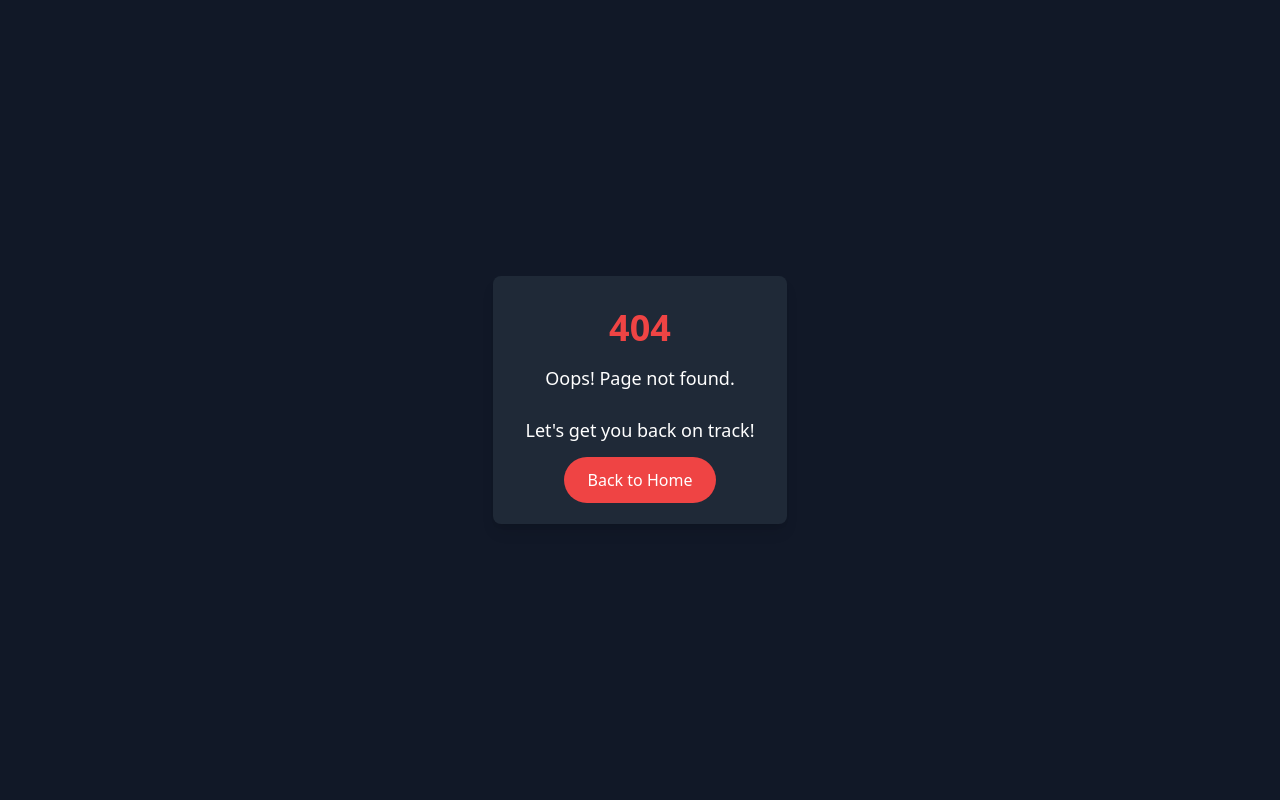
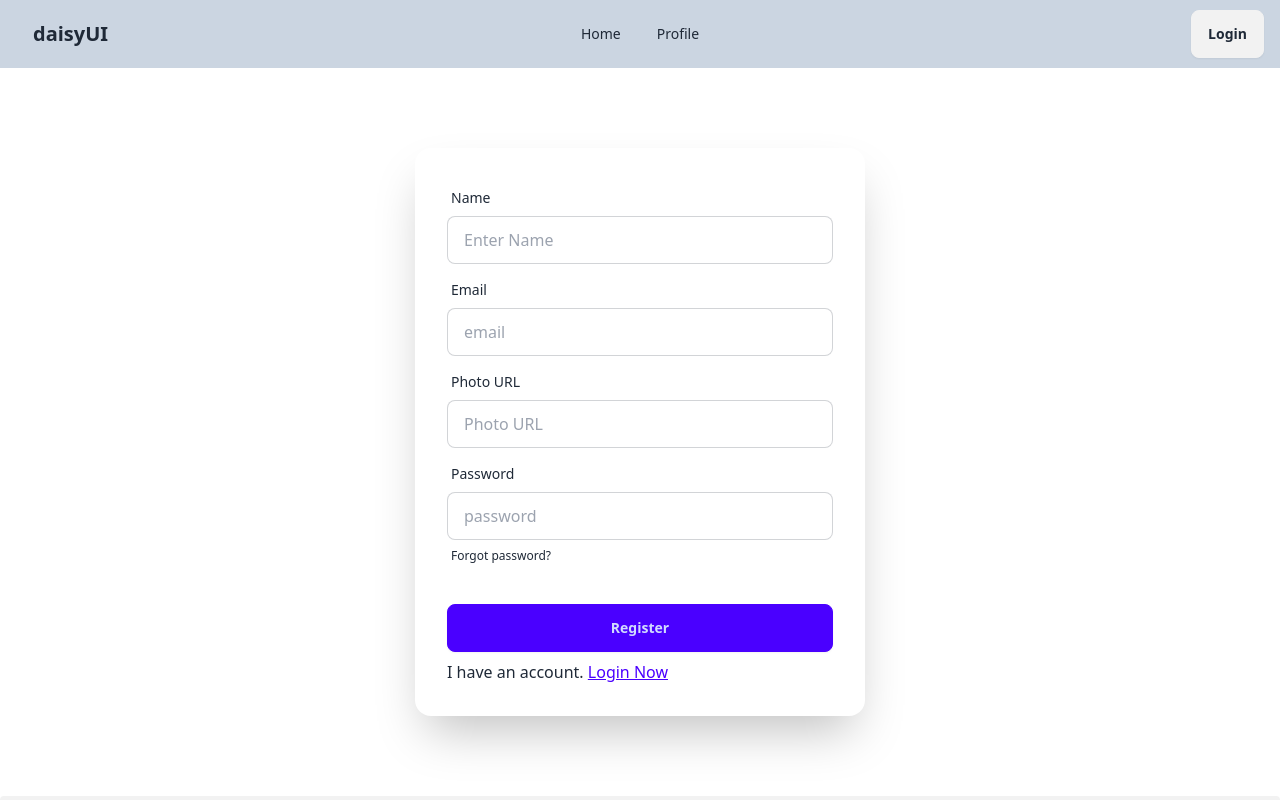
Before and after one commit to fokhrul2029/Online-Destination--FILA2029, a React (Vite) app: page /register in a window 1280 px wide. Before the commit this address had no page. Shown: the top 800 px of the page. Built offline with nearby package versions, Linux system fonts and the light colour scheme.

Commit message:
added login and register page

```diff
--- /dev/null
+++ b/src/pages/Login/Login.jsx
@@ -0,0 +1,48 @@
+/* eslint-disable react/no-unescaped-entities */
+import { Link } from "react-router-dom";
+
+function Login() {
+  return (
+    <div className="hero py-20">
+        <div className="card md:w-[450px] shadow-2xl bg-base-500">
+          <form className="card-body">
+            <div className="form-control">
+              <label className="label">
+                <span className="label-text">Email</span>
+              </label>
+              <input
+                type="email"
+                placeholder="email"
+                className="input input-bordered"
+                required
+              />
+            </div>
+            <div className="form-control">
+              <label className="label">
+                <span className="label-text">Password</span>
+              </label>
+              <input
+                type="password"
+                placeholder="password"
+                className="input input-bordered"
+                required
+              />
+              <label className="label">
+                <a href="#" className="label-text-alt link link-hover">
+                  Forgot password?
+                </a>
+              </label>
+            </div>
+            <div className="form-control mt-6">
+              <button className="btn btn-primary">Login</button>
+            </div>
+            <p>
+              I don't have account. <Link className="btn-link" to="/register">Register Now</Link>
+            </p>
+          </form>
+        </div>
+      </div>
+  );
+}
+
+export default Login;
--- /dev/null
+++ b/src/pages/Register/Register.jsx
@@ -0,0 +1,73 @@
+import { Link } from "react-router-dom";
+
+/* eslint-disable react/no-unescaped-entities */
+function Register() {
+  return (
+    <div className="hero py-20">
+      <div className="card md:w-[450px] shadow-2xl bg-base-500">
+        <form className="card-body">
+          <div className="form-control">
+            <label className="label">
+              <span className="label-text">Name</span>
+            </label>
+            <input
+              type="text"
+              placeholder="Enter Name"
+              className="input input-bordered"
+              required
+            />
+          </div>
+          <div className="form-control">
+            <label className="label">
+              <span className="label-text">Email</span>
+            </label>
+            <input
+              type="email"
+              placeholder="email"
+              className="input input-bordered"
+              required
+            />
+          </div>
+          <div className="form-control">
+            <label className="label">
+              <span className="label-text">Photo URL</span>
+            </label>
+            <input
+              type="text"
+              placeholder="Photo URL"
+              className="input input-bordered"
+              required
+            />
+          </div>
+          <div className="form-control">
+            <label className="label">
+              <span className="label-text">Password</span>
+            </label>
+            <input
+              type="password"
+              placeholder="password"
+              className="input input-bordered"
+              required
+            />
+            <label className="label">
+              <a href="#" className="label-text-alt link link-hover">
+                Forgot password?
+              </a>
+            </label>
+          </div>
+          <div className="form-control mt-6">
+            <button className="btn btn-primary">Register</button>
+          </div>
+          <p>
+            I have an account.{" "}
+            <Link className="btn-link" to="/login">
+              Login Now
+            </Link>
+          </p>
+        </form>
+      </div>
+    </div>
+  );
+}
+
+export default Register;
--- a/src/pages/shared/Navbar/Navbar.jsx
+++ b/src/pages/shared/Navbar/Navbar.jsx
@@ -1,4 +1,4 @@
-import { NavLink } from "react-router-dom";
+import { Link, NavLink } from "react-router-dom";
 
 function Navbar() {
   const links = (
@@ -46,7 +46,9 @@ function Navbar() {
           <ul className="menu menu-horizontal px-1">{links}</ul>
         </div>
         <div className="navbar-end">
-          <a className="btn">Login</a>
+          <Link to="/login" className="btn">
+            Login
+          </Link>
         </div>
       </div>
     </div>
```
Also changed, not shown: src/routes/Routes.jsx (+10 -0 lines).
